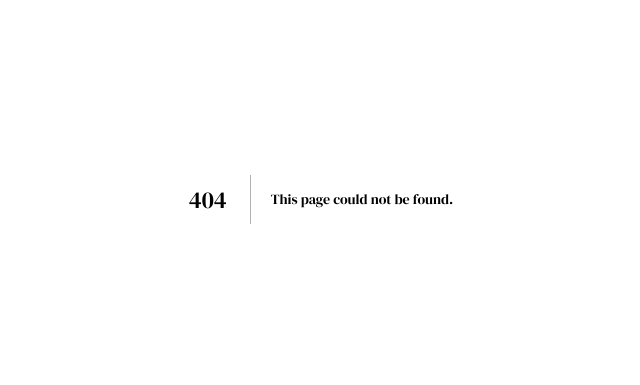
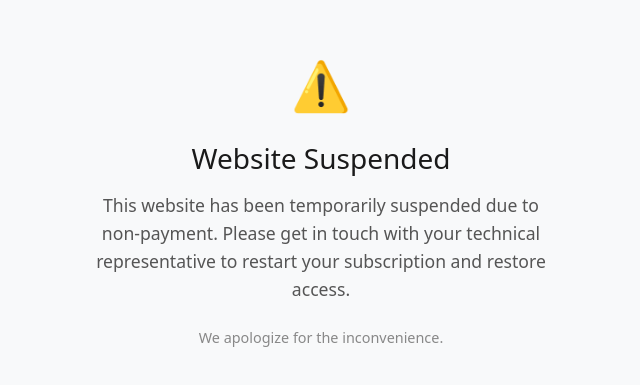
Before and after one commit to vevadeco/earls_rebuild, a Next.js app: page /suspended in a window 1280 px wide. Before the commit this address had no page. Shown: the part 201-586 px from the top of the page, without its empty margins (319-959 px from the left). Built offline with nearby package versions, Linux system fonts and the light colour scheme.

Commit message:
feat: add SITE_DISABLED env var to suspend site for non-payment

```diff
--- /dev/null
+++ b/src/app/suspended/page.tsx
@@ -0,0 +1,50 @@
+export const metadata = {
+  title: "Site Suspended",
+};
+
+export default function SuspendedPage() {
+  return (
+    <html lang="en">
+      <body
+        style={{
+          margin: 0,
+          minHeight: "100vh",
+          display: "flex",
+          alignItems: "center",
+          justifyContent: "center",
+          fontFamily: "system-ui, -apple-system, sans-serif",
+          backgroundColor: "#f8f9fa",
+          color: "#1a1a1a",
+        }}
+      >
+        <div
+          style={{
+            maxWidth: 520,
+            textAlign: "center",
+            padding: "2rem",
+          }}
+        >
+          <div style={{ fontSize: "3rem", marginBottom: "1rem" }}>⚠️</div>
+          <h1 style={{ fontSize: "1.75rem", marginBottom: "0.75rem" }}>
+            Website Suspended
+          </h1>
+          <p
+            style={{
+              fontSize: "1.1rem",
+              lineHeight: 1.6,
+              color: "#555",
+              marginBottom: "1.5rem",
+            }}
+          >
+            This website has been temporarily suspended due to non-payment.
+            Please get in touch with your technical representative to restart
+            your subscription and restore access.
+          </p>
+          <p style={{ fontSize: "0.9rem", color: "#888" }}>
+            We apologize for the inconvenience.
+          </p>
+        </div>
+      </body>
+    </html>
+  );
+}
--- a/src/lib/env.ts
+++ b/src/lib/env.ts
@@ -3,7 +3,8 @@ import { z } from "zod";
 const schema = z.object({
   ADMIN_USERNAME: z.string().min(1).optional(),
   ADMIN_PASSWORD: z.string().min(1).optional(),
-  NEXTAUTH_SECRET: z.string().min(1).optional()
+  NEXTAUTH_SECRET: z.string().min(1).optional(),
+  SITE_DISABLED: z.string().optional()
 });
 
 export const env = schema.parse(process.env);
--- a/src/middleware.ts
+++ b/src/middleware.ts
@@ -2,7 +2,18 @@ import { NextResponse } from "next/server";
 import type { NextRequest } from "next/server";
 
 export function middleware(req: NextRequest) {
-  if (req.nextUrl.pathname.startsWith("/admin/leads")) {
+  const siteDisabled = process.env.SITE_DISABLED === "true";
+  const { pathname } = req.nextUrl;
+
+  // If site is disabled, redirect everything except the suspended page and static assets
+  if (siteDisabled && pathname !== "/suspended") {
+    const url = req.nextUrl.clone();
+    url.pathname = "/suspended";
+    return NextResponse.redirect(url);
+  }
+
+  // Admin auth guard
+  if (pathname.startsWith("/admin/leads")) {
     const token = req.cookies.get("earls_admin")?.value;
     if (!token) {
       const url = req.nextUrl.clone();
@@ -15,5 +26,5 @@ export function middleware(req: NextRequest) {
 }
 
 export const config = {
-  matcher: ["/admin/leads/:path*"]
+  matcher: ["/((?!_next/static|_next/image|favicon.ico).*)"],
 };
```
